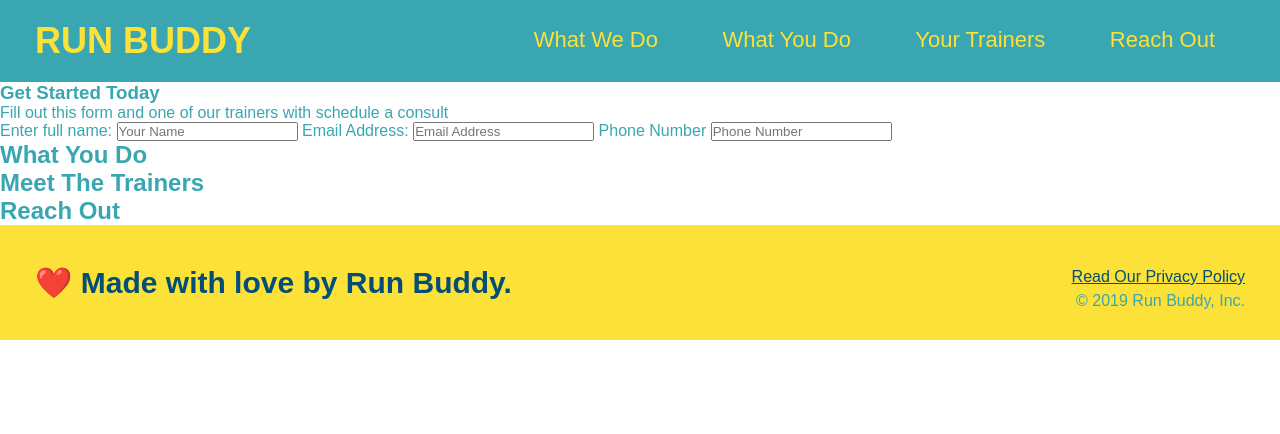
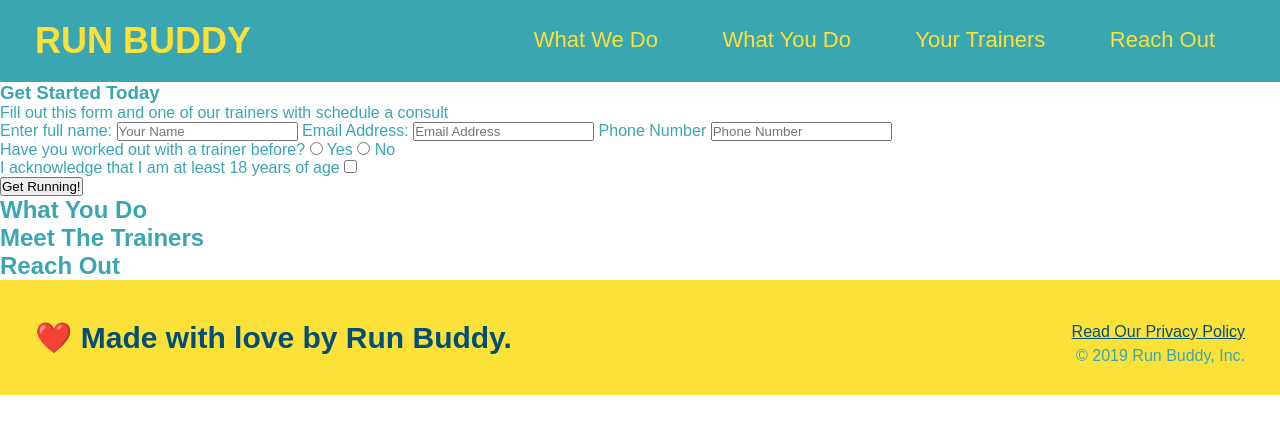
Before and after one commit to ATXiceman512/run-buddy, a plain HTML site: page index.html in a window 1280 px wide. Drawn offline with Linux system fonts and the light colour scheme.

Commit message:
continue work on form

```diff
--- a/index.html
+++ b/index.html
@@ -8,13 +8,13 @@
 
 </head>
 <body>
-  <!-- navigation-->
+  <!-- navigation -->
   <header id="header">
     <h1>RUN BUDDY</h1>
     <nav>
-      <!-- Unordered list element-->
+      <!-- Unordered list element -->
       <ul>
-        <!-- List item element-->
+        <!-- List item element -->
         <li>
           <a href="#what-we-do">What We Do</a>
         </li>
@@ -31,7 +31,7 @@
     </nav>
   </header>
 
-  <!-- FORM -->
+  <!-- HERO SECTION and FORM -->
   <section>
     <div>
       <h3>Get Started Today</h3>
@@ -42,14 +42,31 @@
         <input type="text" placeholder="Your Name" name="name" id="name" />
         <!-- EMAIL ADDRESS -->
         <label for="email">Email Address:</label>
-        <input type="text" placeholder="Email Address" name="email" id="email" />
+        <input type="email" placeholder="Email Address" name="email" id="email" />
         <!-- PHONE NUMBER -->
         <label for="phoneNumber">Phone Number</label>
-        <input type="text" placeholder="Phone Number" name="phoneNumber" id="phoneNumber" />
+        <input type="tel" placeholder="Phone Number" name="phoneNumber" id="phoneNumber" />
+        <!-- WORKED WITH TRAINER? -->
+        <p>
+          Have you worked out with a trainer before?
+          <input type="radio" name="trainer-confirm" id="trainer-yes" />
+          <label for="trainer-yes">Yes</label>
+          <input type="radio" name="trainer-confirm" id="trainer-no" />
+          <label for="trainer-no">No</label>
+        </p>
+        <!-- OLD ENOUGH? -->
+        <p>
+          <label for="checkbox">I acknowledge that I am at least 18 years of age</label>
+          <input type="checkbox" name="age-confirm" id="checkbox" />
+        </p>
+        <!-- SUBMIT -->
+        <button type="submit">
+          Get Running!
+        </button>
       </form>
-
     </div>
   </section>
+<!-- END of HERO SECTION and FORM -->
 
   <!-- hero/jumbotron -->
   <section>
```
